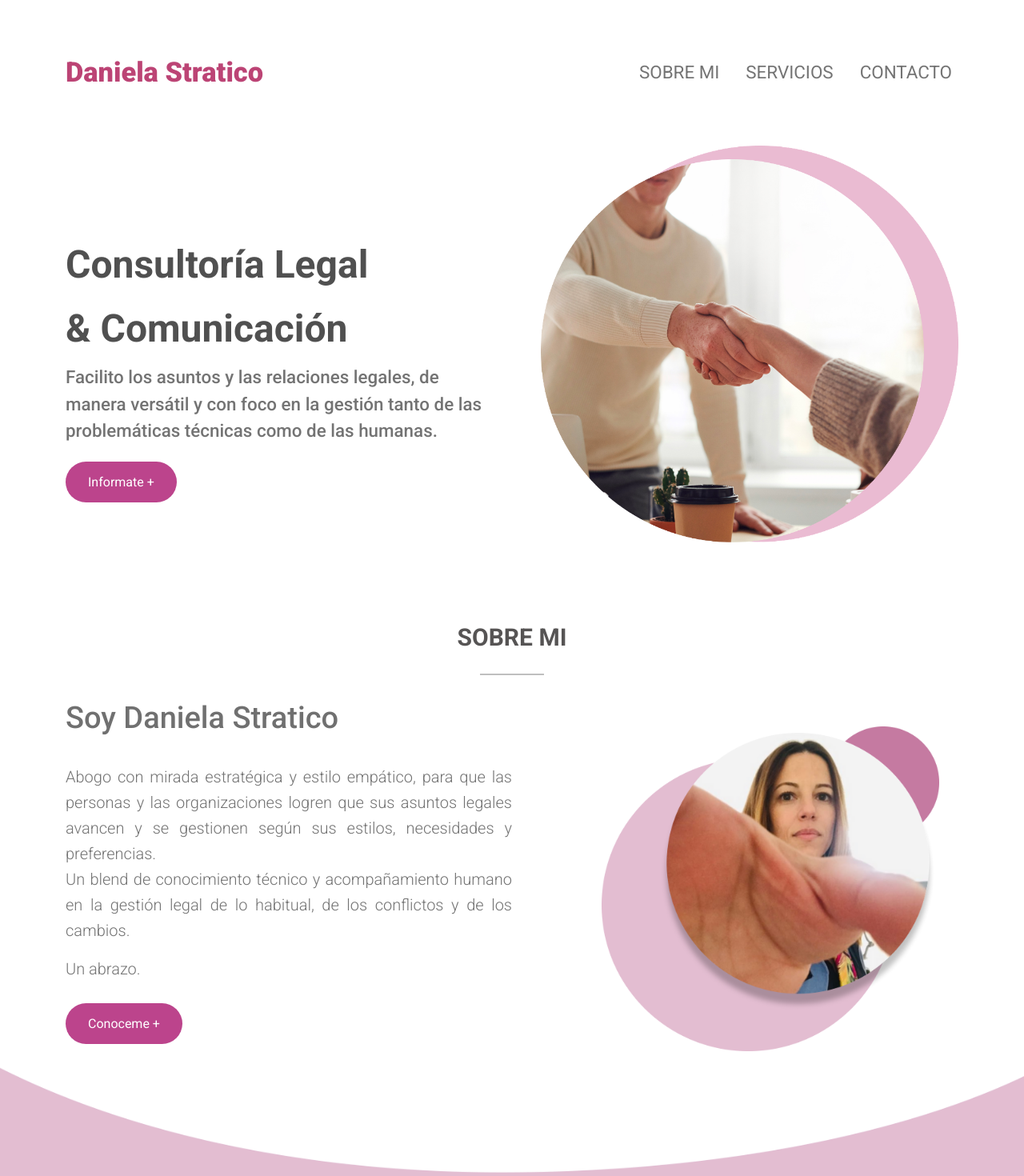
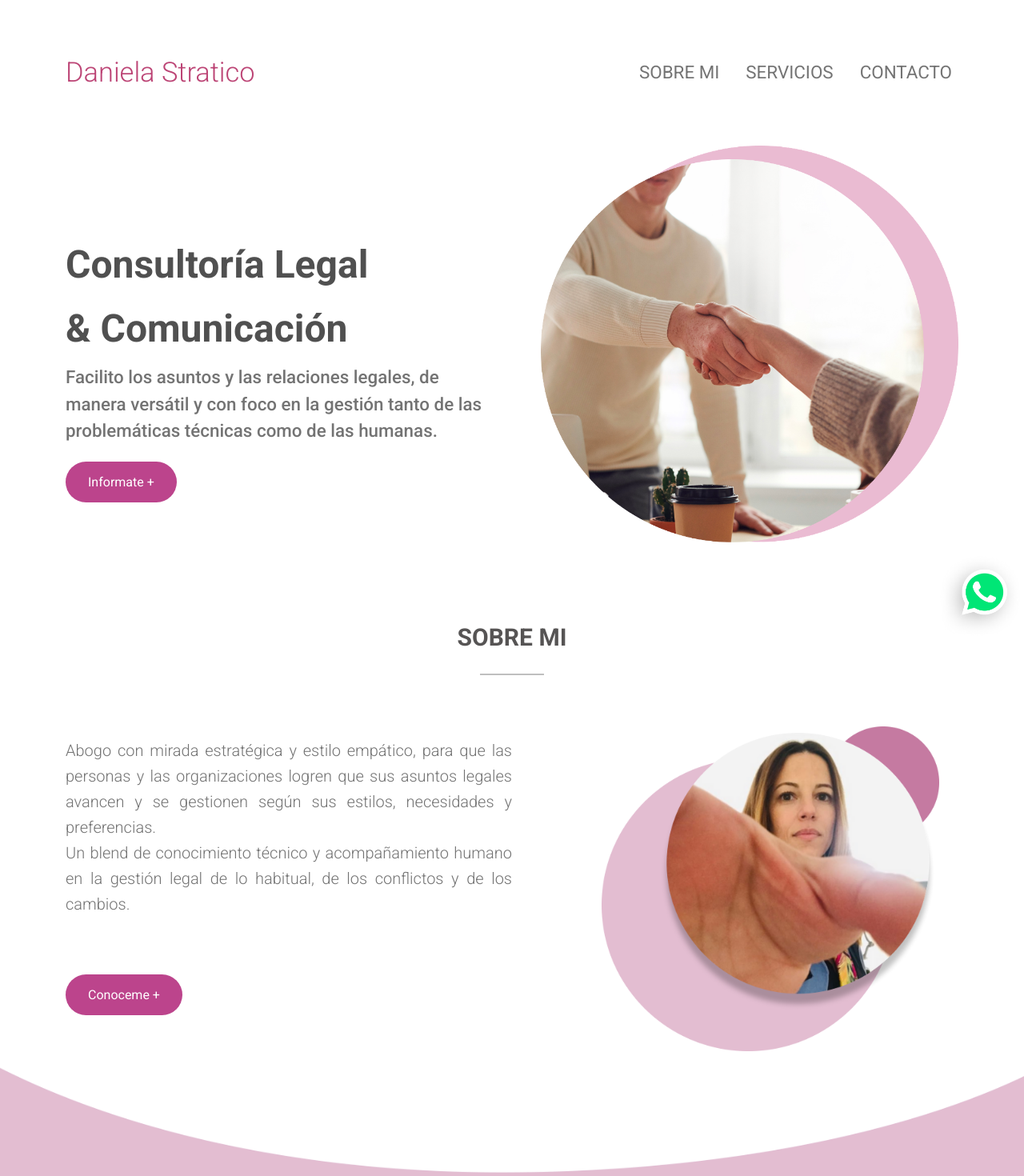
Before and after one commit to brian-exe/DanielaStraticoProyecto, a React (Create React App) app: page / in a window 1280 px wide. Shown: the top 1470 px of the page at 80% size. Built offline with nearby package versions, Linux system fonts and the light colour scheme.

Commit message:
cambios dani + boton flotante whatsapp

```diff
--- a/src/components/contact/contact.jsx
+++ b/src/components/contact/contact.jsx
@@ -50,7 +50,7 @@ function Contact() {
             <Row className="content-contact">
                 <Col>
                     <Row><h2 className="lg-title-contact">Bienvenida tu consulta.</h2></Row>
-                    <Row><h4 className="text-presentacion">Enviá tu consulta y estaré respondiéndote a la brevedad.</h4></Row>
+                    <Row><h4 className="text-presentacion">Estaré respondiendo tu mensaje a la brevedad.</h4></Row>
                 </Col>
                 <Col>
                     <Row style={{ placeContent: 'center' }}>
--- a/src/components/experience/experience.jsx
+++ b/src/components/experience/experience.jsx
@@ -13,16 +13,16 @@ function Experience() {
             </Row>
             <div className="container-experiencia-text-img">
                 <Col className="text-exp">
-                    <Row>
+                    {/* <Row>
                         <h3 className="text-nombre">Soy Daniela Stratico</h3>
-                    </Row>
+                    </Row> */}
                     <Row className="conatiner-text-presentacion">
                         <p className="text-presentacion">
                             Abogo con mirada estratégica y estilo empático, para que las personas y las organizaciones logren que sus asuntos legales avancen y se gestionen según sus estilos,  necesidades y preferencias.
                             <br></br>
                             Un blend de conocimiento técnico y acompañamiento humano en la gestión legal de lo habitual, de los conflictos y de los cambios.
                         </p>
-                        <p className="text-presentacion">Un abrazo.</p>
+                        {/* <p className="text-presentacion">Un abrazo.</p> */}
                     </Row>
                     <Row> <div className="container-bt-sm"><a className="btn-pink" href="https://www.linkedin.com/in/daniela-stratico/">Conoceme +</a> </div> </Row>
                 </Col>
--- a/src/components/scrollToTop/scrollToTop.jsx
+++ b/src/components/scrollToTop/scrollToTop.jsx
@@ -1,9 +1,11 @@
 import React, { useEffect, useState } from 'react';
 import imgScroll from '../../assets/scrolltotop.png';
+import imgWhatsapp from '../../assets/whatsappBtn.png';
 
 const ScrollButton = () => {
 
     const [visible, setVisible] = useState(false)
+    const nroTelefono = "541168090888";
 
     useEffect(() => {
         window.addEventListener('scroll', (e) => {
@@ -29,10 +31,26 @@ const ScrollButton = () => {
     };
 
 
+    const goToWhatsapp = (e) => {
+        e.preventDefault()
+        const whatsappUrl = "https://wa.me/" + nroTelefono;
+        openInNewTab(whatsappUrl);
+    };
+
+    const openInNewTab = (url) => {
+        const newWindow = window.open(url, '_blank', 'noopener,noreferrer')
+        if (newWindow) newWindow.opener = null
+    }
+
     return (
         <>
-            <div onClick={scrollToTop} className="stickyCont">
-                <img className="scrollImg" src={imgScroll} alt="scroll to top icon" style={{ display: visible ? 'inline' : 'none' }} />
+            <div  className="stickyCont">
+                <div onClick={scrollToTop}>
+                    <img className="scrollImg" src={imgScroll} alt="ir arriba" style={{ display: visible ? 'inline' : 'none' }} />
+                </div>
+                <div onClick={goToWhatsapp}>
+                    <img className="scrollImg" src={imgWhatsapp} alt="Whatsapp" />
+                </div>
             </div>
         </>
     );
--- a/src/style/experience/_experience.scss
+++ b/src/style/experience/_experience.scss
@@ -126,7 +126,7 @@
 }
 
 .container-bt-sm {
-  margin-top: 25px;
+  margin-top: 70px;
 }
 
 .container-experience-years {
--- a/src/style/nav/_nav.scss
+++ b/src/style/nav/_nav.scss
@@ -6,7 +6,7 @@
     margin: 60px 45px;
 }
 .navbar-brand {
-    font-weight: 900;
+    font-weight: 350;
     font-size: 2.15rem;
 }
 .navbar-light .navbar-brand {
--- a/src/style/style.css
+++ b/src/style/style.css
@@ -29,6 +29,13 @@ a:hover {
   right: 0;
   bottom: 0;
   z-index: 99;
+  display: -webkit-box;
+  display: -ms-flexbox;
+  display: flex;
+  -webkit-box-orient: vertical;
+  -webkit-box-direction: normal;
+      -ms-flex-direction: column;
+          flex-direction: column;
 }
 
 #probando {
@@ -58,7 +65,7 @@ a:hover {
 }
 
 .navbar-brand {
-  font-weight: 900;
+  font-weight: 350;
   font-size: 2.15rem;
 }
 
@@ -299,7 +306,7 @@ a:hover {
 }
 
 .container-bt-sm {
-  margin-top: 25px;
+  margin-top: 70px;
 }
 
 .container-experience-years {
--- a/src/style/style.scss
+++ b/src/style/style.scss
@@ -32,6 +32,8 @@ a {
     right: 0;
     bottom: 0;
     z-index: 99;
+    display: flex;
+    flex-direction: column;
 }
 
 #probando {
```
Also changed, not shown: src/assets/whatsappBtn.png (added), 1 other file (tests, documents, lock files or other folders).
